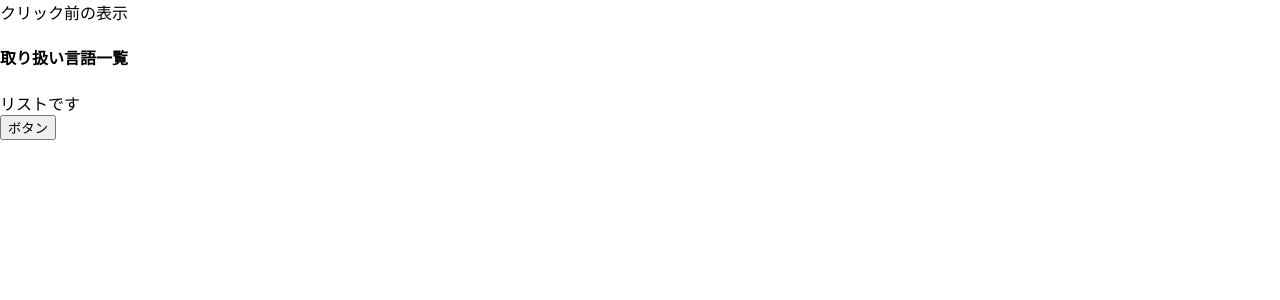
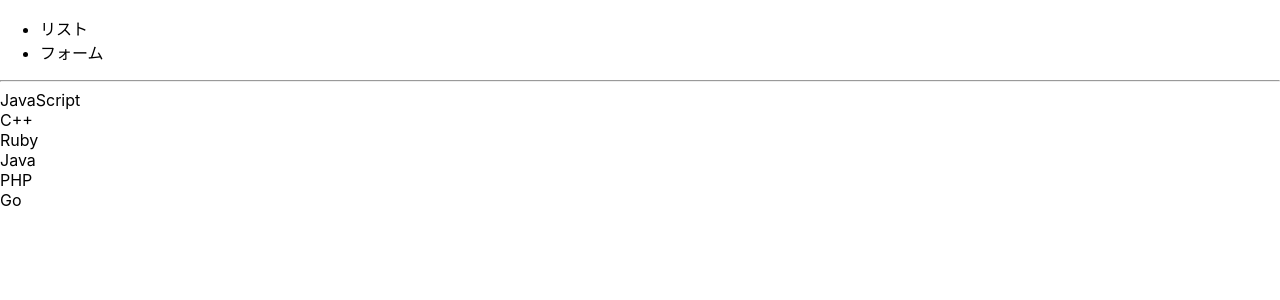
Before and after one commit to shu20031026/react-tutorial, a React (Create React App) app: page / in a window 1280 px wide. Shown: the top 300 px of the page. Built offline with nearby package versions, Linux system fonts and the light colour scheme.

Commit message:
if & loop practice (Class)

```diff
--- a/src/App.js
+++ b/src/App.js
@@ -1,25 +1,26 @@
 import React from "react";
 import { List } from "./List";
-
+import { Form } from "./Form";
 class App extends React.Component {
   constructor(props) {
     super(props);
-    this.state = { description: "クリック前の表示" };
-  }
-
-  changeDescription() {
-    this.setState({
-      description: "クリック後の表示",
-    });
+    this.state = {
+      tab: "list",
+    };
   }
 
   render() {
-    const { description } = this.state;
+    const { tab } = this.state;
     return (
       <div>
-        {description}
-        <List title="取り扱い言語一覧" />
-        <button onClick={() => this.changeDescription()}>ボタン</button>
+        <header>
+          <ul>
+            <li onClick={() => this.setState({ tab: "list" })}>リスト</li>
+            <li onClick={() => this.setState({ tab: "form" })}>フォーム</li>
+          </ul>
+        </header>
+        <hr />
+        {tab === "list" ? <List /> : <Form />}
       </div>
     );
   }
--- /dev/null
+++ b/src/Form.js
@@ -0,0 +1,7 @@
+import React from "react";
+
+export class Form extends React.Component {
+  render() {
+    return <div>フォームです</div>;
+  }
+}
--- a/src/List.js
+++ b/src/List.js
@@ -1,12 +1,14 @@
 import React from "react";
+
+const LANGUAGES = ["JavaScript", "C++", "Ruby", "Java", "PHP", "Go"];
 
 export class List extends React.Component {
   render() {
-    const { title } = this.props;
     return (
       <div>
-        <h4>{title}</h4>
-        <div>リストです</div>
+        {LANGUAGES.map((lang, index) => {
+          return <div key={index}>{lang}</div>;
+        })}
       </div>
     );
   }
```
Also changed, not shown: 1 other file (tests, documents, lock files or other folders).
